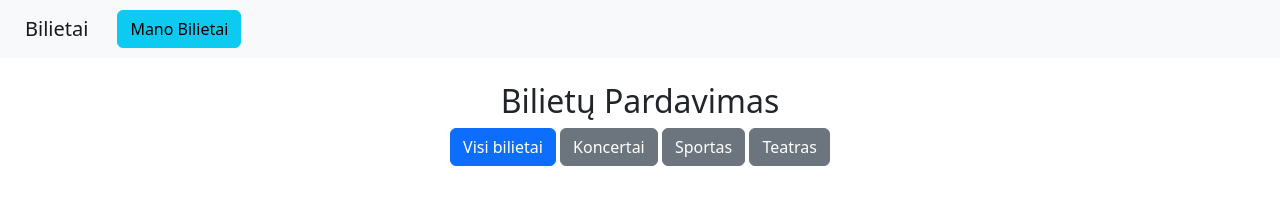
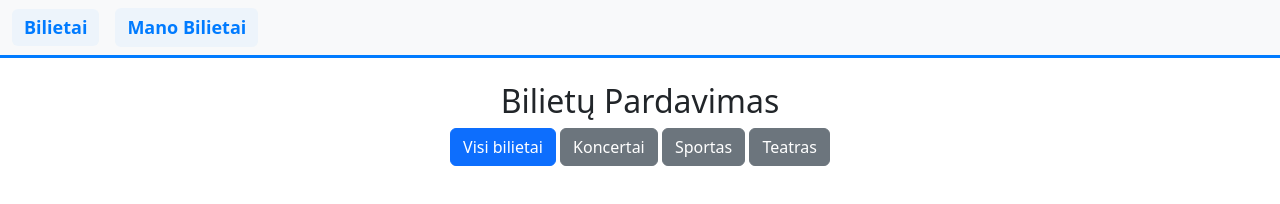
Before and after one commit to EligMaa/blockchain_darbas_4, a website built with Parcel: page klientai/index.html in a window 1280 px wide. Built offline with nearby package versions, Linux system fonts and the light colour scheme; what web3 would draw is missing.

Commit message:
Add files via upload

```diff
--- a/klientai/index.html
+++ b/klientai/index.html
@@ -12,10 +12,10 @@
   <nav class="navbar navbar-expand-lg navbar-light bg-light">
     <div class="container-fluid">
       <!-- Make Bilietai button to show all available tickets -->
-      <button class="navbar-brand btn btn-link" id="allTicketsNavbarBtn" style="text-decoration: none;">Bilietai</button>
+      <button class="navbar-brand btn btn-link" id="allTicketsNavbarBtn" onclick="window.location.href='/bilietai'">Bilietai</button>
 
       <!-- Add Mano Bilietai button next to it -->
-      <button class="btn btn-info" id="purchasedTicketsNavbarBtn">Mano Bilietai</button>
+      <button class="btn btn-info" id="purchasedTicketsNavbarBtn" onclick="window.location.href='/mano-bilietai'">Mano Bilietai</button>
 
       <!-- Display connected account details -->
       <div id="account" class="d-flex ms-auto"></div>
--- a/klientai/index.js
+++ b/klientai/index.js
@@ -23,6 +23,7 @@ const CONTRACT_ABI = configuration.abi;
 
 const web3 = new Web3(window.ethereum || 'http://127.0.0.1:7545');
 const contract = new web3.eth.Contract(CONTRACT_ABI, CONTRACT_ADDRESS);
+console.log(contract.methods);
 
 let account;
 
@@ -125,6 +126,8 @@ const getBilietoInfo = (id) => {
   return { data: '2025-01-05', vieta: 'Keistuolių teatras' }; // Theater ticket info
 };
 
+
+
 // MetaMask connection logic
 const connectMetaMask = async () => {
   try {
@@ -179,6 +182,7 @@ document.getElementById('allTicketsNavbarBtn').onclick = () => {
   }
 };
 
+
 // Show only purchased tickets and hide filter buttons
 document.getElementById('purchasedTicketsNavbarBtn').onclick = () => {
   toggleFilterButtons(false); // Hide filter buttons
@@ -204,6 +208,7 @@ toggleFilterButtons(true); // Show by default
 
 const renderPurchasedTickets = (tickets) => {
   bilietoEl.innerHTML = ''; // Clear previous tickets
+
   if (tickets.length === 0) {
     bilietoEl.innerHTML = '<p>Jūs neturite įsigytų bilietų.</p>'; // Message if no tickets bought
   } else {
@@ -216,13 +221,48 @@ const renderPurchasedTickets = (tickets) => {
             <p class="card-text">Data: ${bilietas.data}</p>
             <p class="card-text">Vieta: ${bilietas.vieta}</p>
             <p class="card-text">Kaina: ${Number(bilietas.kaina) / 1e18} ETH</p>
+            <button class="btn btn-danger refund-button">Grąžinti Bilietą</button>
           </div>
         </div>`
       );
+
+      const refundButton = bilietoCardEl.querySelector('.refund-button');
+      refundButton.onclick = async () => {
+        try {
+          // Call the smart contract function to refund the ticket
+          await contract.methods.grazintiBilietas(bilietas.id).send({ from: account });
+          alert('Bilietas buvo sėkmingai grąžintas!'); // Show success message
+          await atnaujintiBilieta(); // Update tickets after refund
+        } catch (error) {
+          console.error('Error refunding ticket:', error);
+          alert('Bilieto grąžinimas nepavyko.');
+        }
+      };
+
       bilietoEl.appendChild(bilietoCardEl);
     });
   }
 };
+
+document.addEventListener("DOMContentLoaded", () => {
+  // Get the current URL path
+  const currentPath = window.location.pathname;
+
+  // Select the buttons
+  const bilietaiBtn = document.getElementById("allTicketsNavbarBtn");
+  const manoBilietaiBtn = document.getElementById("purchasedTicketsNavbarBtn");
+
+  // Clear active state from both buttons
+  bilietaiBtn.classList.remove("active-btn");
+  manoBilietaiBtn.classList.remove("active-btn");
+
+  // Apply active state based on the current path
+  if (currentPath.includes("bilietai")) {
+    bilietaiBtn.classList.add("active-btn");
+  } else if (currentPath.includes("mano-bilietai")) {
+    manoBilietaiBtn.classList.add("active-btn");
+  }
+});
 
 window.addEventListener('load', async () => {
   if (typeof window.ethereum !== 'undefined') {
--- a/klientai/stilius.css
+++ b/klientai/stilius.css
@@ -3,18 +3,27 @@ body {
   font-family: 'Arial', sans-serif;
 }
 
-/* Add a background color or border-bottom to the navbar */
-#header {
-  border-bottom: 3px solid #007bff;  /* Blue line below the navbar */
-  background-color: #f8f9fa;          /* Light background for navbar */
+.navbar {
+  border-bottom: 3px solid #007bff; /* Blue underline for navbar */
+  background-color: #f8f9fa;
+}
+.navbar-brand {
+  font-weight: bold;
+  color: #007bff;
+  cursor: pointer;
 }
 
-/* Optionally, style the navbar brand */
-#header .navbar-brand {
+#allTicketsNavbarBtn, #purchasedTicketsNavbarBtn {
+  color: #007bff;
+  cursor: pointer;
+  background-color: rgba(223, 238, 250, 0.479);
+  border: none;
   font-weight: bold;
-  color: #007bff;  /* Make the brand text color match the border */
+  font-size: large;
 }
-
+#allTicketsNavbarBtn:hover, #purchasedTicketsNavbarBtn:hover {
+  background-color: #007bff1b;
+}
 
 #bilietai {
   display: grid;
@@ -66,3 +75,10 @@ body {
   background-color: #0056b3;
 
 }
+
+.active-btn {
+  border: 2px solid #007bff; /* Blue border */
+  border-radius: 5px;
+  background-color: #e9f7fe; /* Light blue background */
+  color: #007bff; /* Blue text */
+}
```
